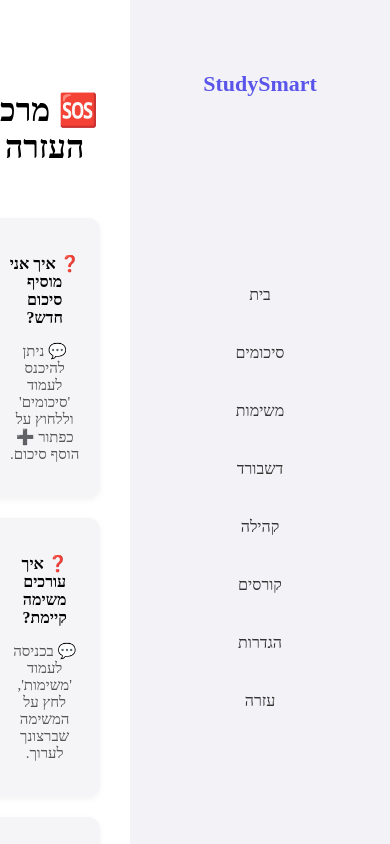
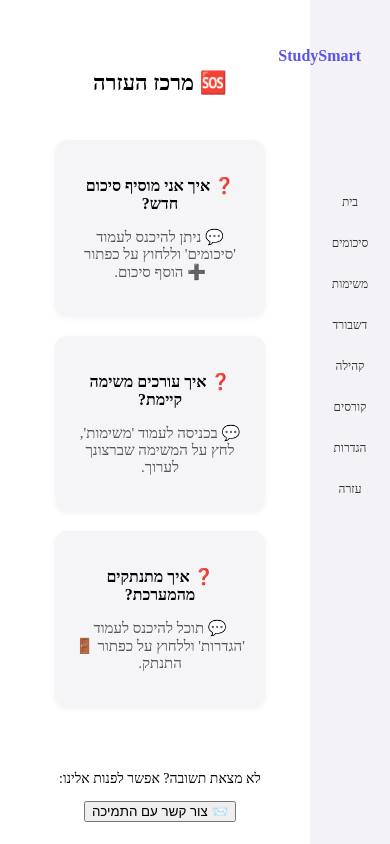
Before and after one commit to danielvk2/study-smart, a React (Vite) app: page /help in a window 390 px wide. Shown: the top 844 px of the page. Built offline with nearby package versions, Linux system fonts and the light colour scheme.

Commit message:
Mobile update

```diff
--- a/src/App.css
+++ b/src/App.css
@@ -18,21 +18,6 @@
   filter: drop-shadow(0 0 2em #61dafbaa);
 }
 
-@keyframes logo-spin {
-  from {
-    transform: rotate(0deg);
-  }
-  to {
-    transform: rotate(360deg);
-  }
-}
-
-@media (prefers-reduced-motion: no-preference) {
-  a:nth-of-type(2) .logo {
-    animation: logo-spin infinite 20s linear;
-  }
-}
-
 .card {
   padding: 2em;
 }
@@ -51,3 +36,35 @@
   padding: 30px;
   margin-right: 220px;
 }
+
+@media (max-width: 768px) {
+  .content {
+    margin-right: 70px;
+    padding: 15px;
+  }
+
+  .container, .page-wrapper {
+    max-width: 100%;
+    padding: 10px;
+    text-align: center;
+  }
+
+  .button {
+    width: 90%;
+    margin: 10px auto;
+    font-size: 14px;
+  }
+
+  .list-item {
+    width: 100%;
+    font-size: 14px;
+  }
+
+  h1 {
+    font-size: 22px;
+  }
+
+  p {
+    font-size: 14px;
+  }
+}
--- a/src/main.jsx
+++ b/src/main.jsx
@@ -2,6 +2,9 @@
 import ReactDOM from 'react-dom/client';
 import App from './App.jsx';
 import { BrowserRouter } from 'react-router-dom';
+import './App.css';
+
+
 
 ReactDOM.createRoot(document.getElementById('root')).render(
   <React.StrictMode>
--- a/src/view/components/Navbar/Navbar.css
+++ b/src/view/components/Navbar/Navbar.css
@@ -31,16 +31,6 @@
   text-decoration: none;
   color: #333;
   font-size: 16px;
-  transition: color 0.2s;
-}
-
-.nav-links a:hover {
-  color: #5a55ea;
-}
-.nav-links a {
-  text-decoration: none;
-  color: #333;
-  font-size: 16px;
   transition: 0.2s;
   display: block;
   padding: 10px;
@@ -51,3 +41,25 @@
   color: #5a55ea;
   background-color: #eee6ff;
 }
+
+
+@media (max-width: 768px) {
+  .sidebar {
+    width: 70px;
+    padding: 10px 5px;
+  }
+
+  .logo {
+    font-size: 16px;
+    margin-bottom: 20px;
+  }
+
+  .nav-links a {
+    font-size: 12px;
+    padding: 8px;
+  }
+
+  .nav-links li {
+    margin-bottom: 10px;
+  }
+}
```
